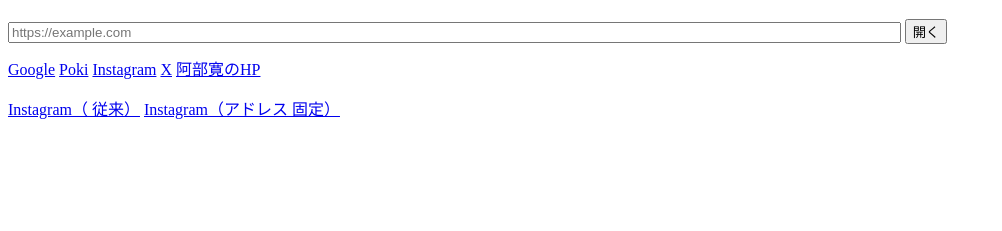
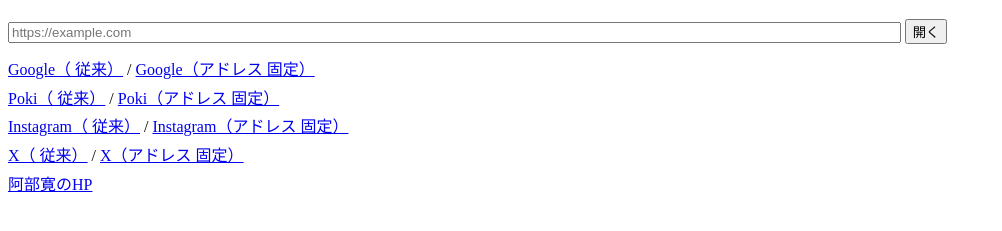
Before and after one commit to proxytest0987/proxying3, a website: page views/index.html in a window 1280 px wide. Shown: the part 61-292 px from the top of the page, without its empty margins (0-1002 px from the left). Drawn offline with Linux system fonts and the light colour scheme.

Commit message:
Update index.html

```diff
--- a/views/index.html
+++ b/views/index.html
@@ -7,22 +7,26 @@
 </head>
 <body>
   <h1>Proxy Portal</h1>
+
   <form action="/go" method="get">
     <input type="text" name="url" placeholder="https://example.com" style="width:70%">
     <button type="submit">開く</button>
   </form>
-  <p style="margin-top:12px;">
-    <a href="/p?url=https://www.google.com">Google</a>
-    <a href="/p?url=https://poki.com/jp">Poki</a>
-    <a href="/p?url=https://www.instagram.com">Instagram</a>
-    <a href="/p?url=https://x.com">X</a>
+
+  <p style="margin-top:12px;line-height:1.8">
+    <a href="/p?url=https://www.google.com">Google（ 従来）</a> /
+    <a href="/s?url=https://www.google.com">Google（アドレス 固定）</a><br>
+
+    <a href="/p?url=https://poki.com/jp">Poki（ 従来）</a> /
+    <a href="/s?url=https://poki.com/jp">Poki（アドレス 固定）</a><br>
+
+    <a href="/p?url=https://www.instagram.com">Instagram（ 従来）</a> /
+    <a href="/s?url=https://www.instagram.com">Instagram（アドレス 固定）</a><br>
+
+    <a href="/p?url=https://x.com">X（ 従来）</a> /
+    <a href="/s?url=https://x.com">X（アドレス 固定）</a><br>
+
     <a href="/p?url=https://abehiroshi.la.coocan.jp/"> 阿部寛のHP</a>
   </p>
-  <p style="margin-top:12px;">
-  <!-- これまで通りの直開き -->
-  <a href="/p?url=https://www.instagram.com">Instagram（ 従来）</a>
-  <!-- アドレスバー固定シェルで開く版 -->
-  <a href="/s?url=https://www.instagram.com">Instagram（アドレス 固定）</a>
-</p>
 </body>
 </html>
```
